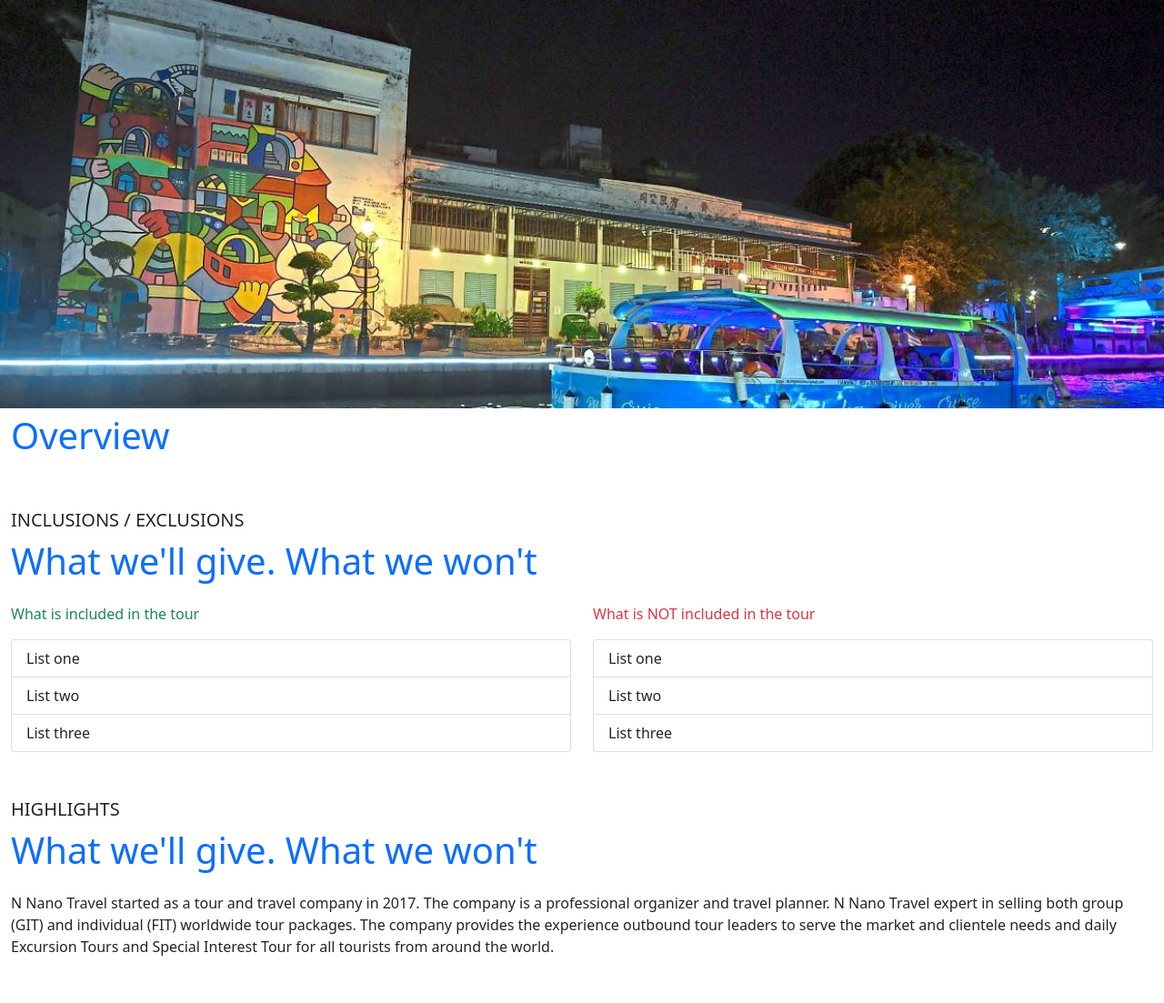
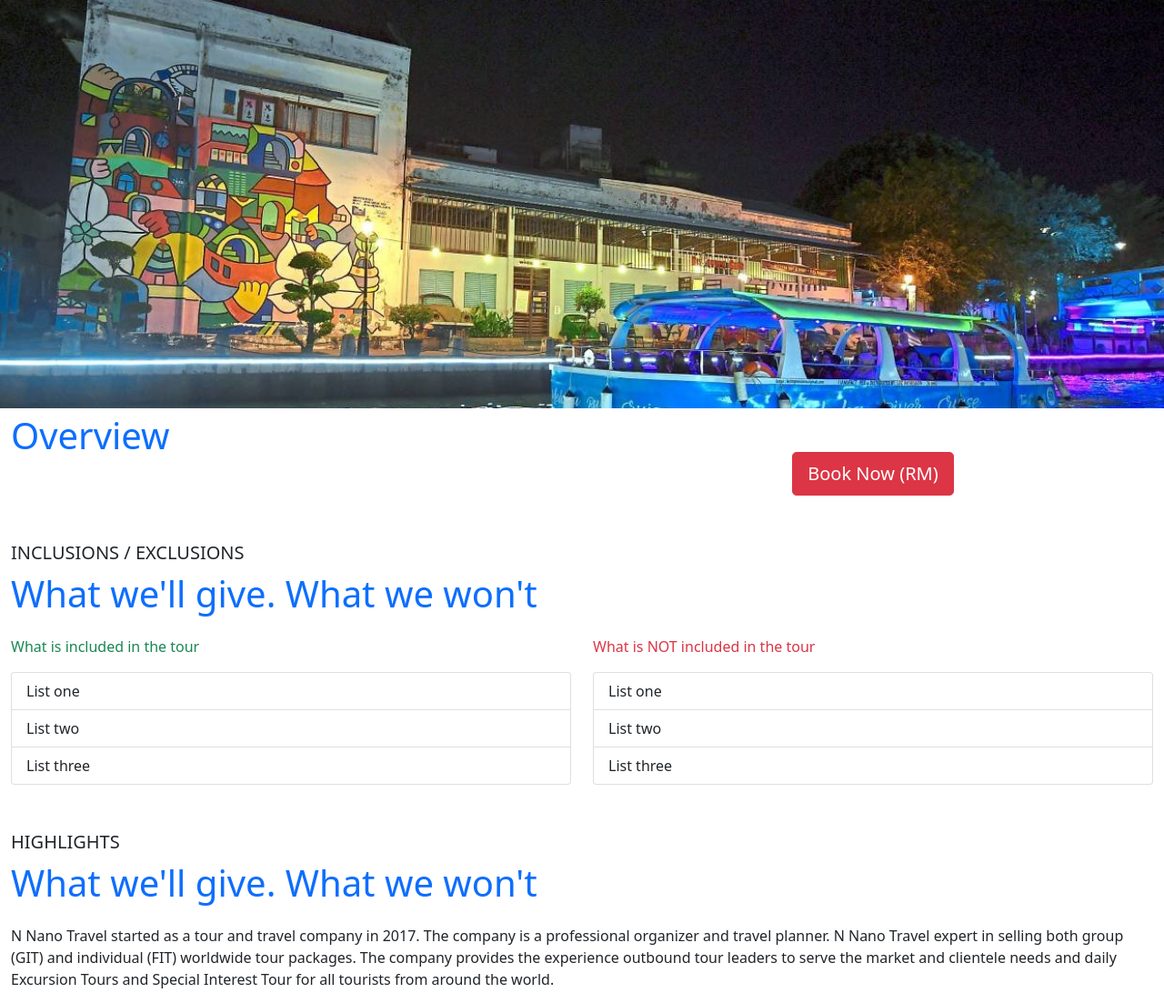
Before and after one commit to VictorDoom022/notMyProjectTravel, a PHP site: page /tourDesc.php?locationID=1 in a window 1280 px wide. Shown: the part 95-1198 px from the top of the page at 91% size. Run offline with PHP 8.4, Linux system fonts and the light colour scheme; tables that the repository leaves empty or names only in its code hold one stand-in row (values such as "Sample post"); data that the repository does not hold is empty.

Commit message:
show price tag button

```diff
--- a/views/tourDesc.php
+++ b/views/tourDesc.php
@@ -66,10 +66,21 @@ require_once('../functions/connectDB.php');
 
     <!-- start of overview section -->
     <div class="container-fluid mb-5">
-        <p class="text-primary sectionDesc">Overview</p>
-        <p class="text-start">
-            <?php echo $row['pkgOverview']; ?>
-        </p>
+        <div class="row">
+            <div class="col-md-6">
+                <p class="text-primary sectionDesc">Overview</p>
+                <p class="text-start">
+                    <?php echo $row['pkgOverview']; ?>
+                </p>
+            </div>
+
+            <div class="col-md-6 mt-5 text-center">
+                <a href="#" class="btn btn-lg btn-danger">
+                    Book Now
+                    (RM<?php echo $row['pkgPrice']; ?>)
+                </a>
+            </div>
+        </div>
     </div>
     <!-- end of overview section -->
 
```
